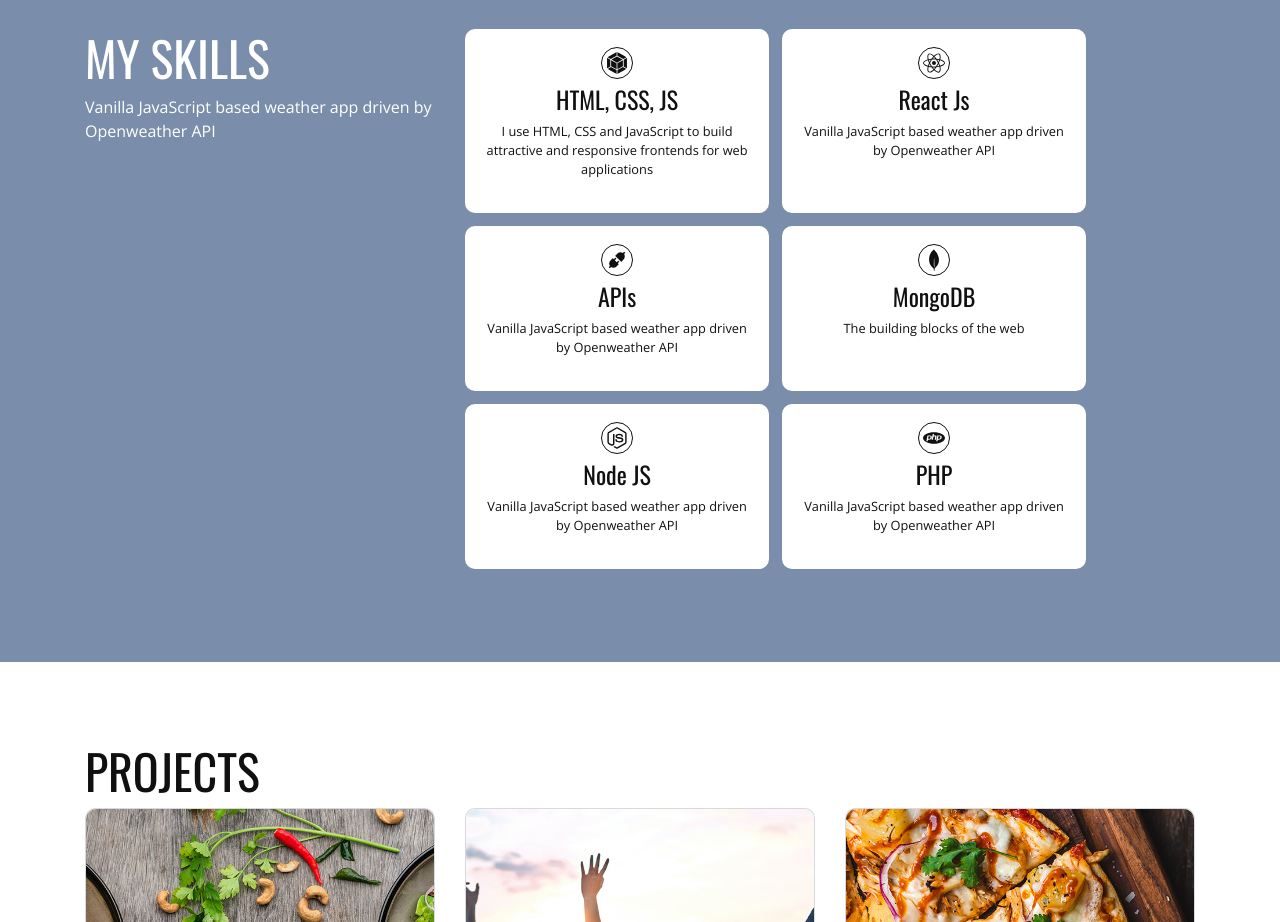
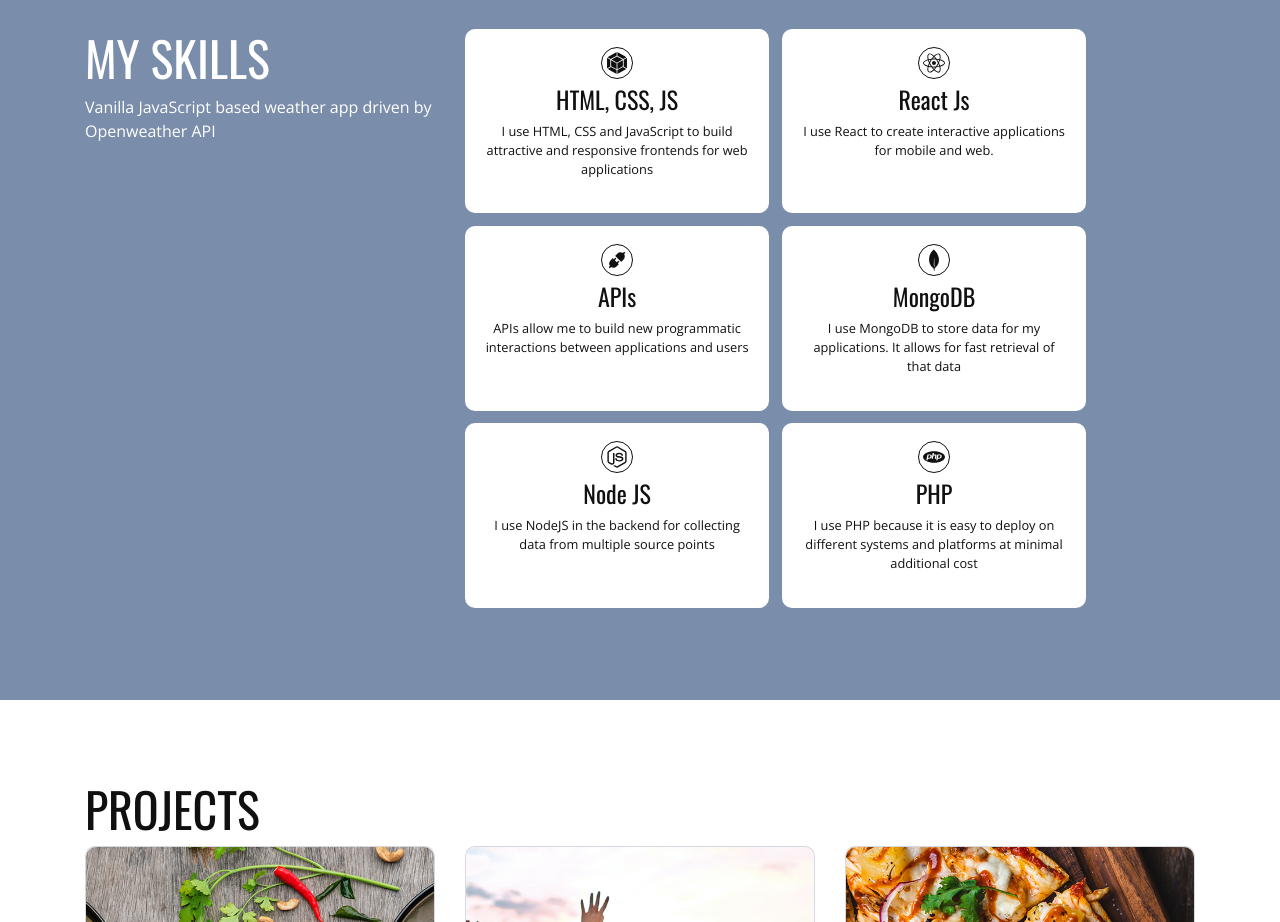
Before and after one commit to leviduncan/react-portfolio-project-2022, a React (Create React App) app: page / in a window 1280 px wide. Shown: the part 1460-2382 px from the top of the page. Built offline with nearby package versions, Linux system fonts and the light colour scheme.

Commit message:
Update skill information

```diff
--- a/src/data.js
+++ b/src/data.js
@@ -35,31 +35,31 @@ const alldata = {
         {
             id: 2,
             title: 'React Js',
-            text: 'Vanilla JavaScript based weather app driven by Openweather API',
+            text: 'I use React to create interactive applications for mobile and web.',
             ico: 'React',
         },
         {
             id: 3,
             title: 'APIs',
-            text: 'Vanilla JavaScript based weather app driven by Openweather API',
+            text: 'APIs allow me to build new programmatic interactions between applications and users',
             ico: 'API',
         },
         {
             id: 4,
             title: 'MongoDB',
-            text: 'The building blocks of the web',
+            text: 'I use MongoDB to store data for my applications. It allows for fast retrieval of that data',
             ico: 'DB',
         },
         {
             id: 5,
             title: 'Node JS',
-            text: 'Vanilla JavaScript based weather app driven by Openweather API',
+            text: 'I use NodeJS in the backend for collecting data from multiple source points',
             ico: 'Node',
         },
         {
             id: 6,
             title: 'PHP',
-            text: 'Vanilla JavaScript based weather app driven by Openweather API',
+            text: 'I use PHP because it is easy to deploy on different systems and platforms at minimal additional cost',
             ico: 'PHP',
         },
 ]
```
